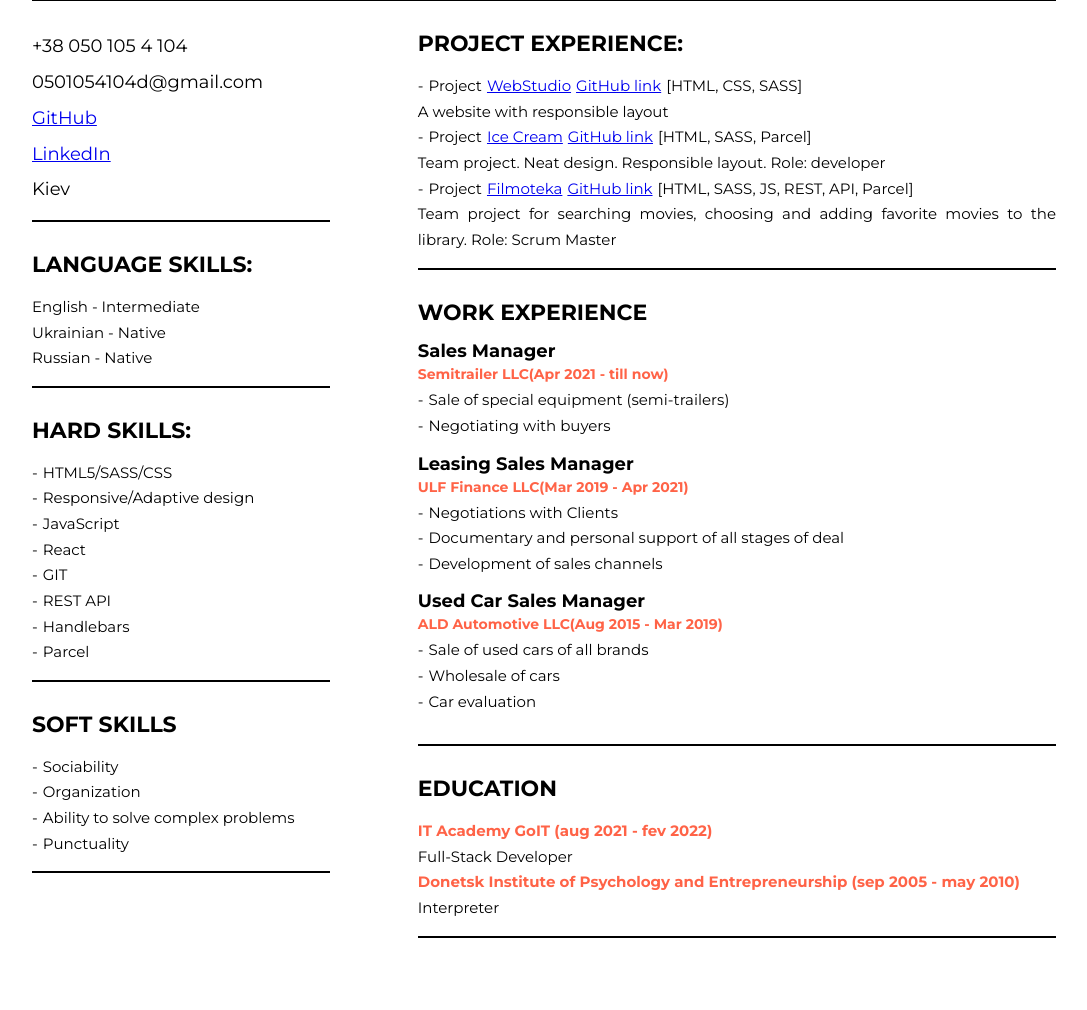
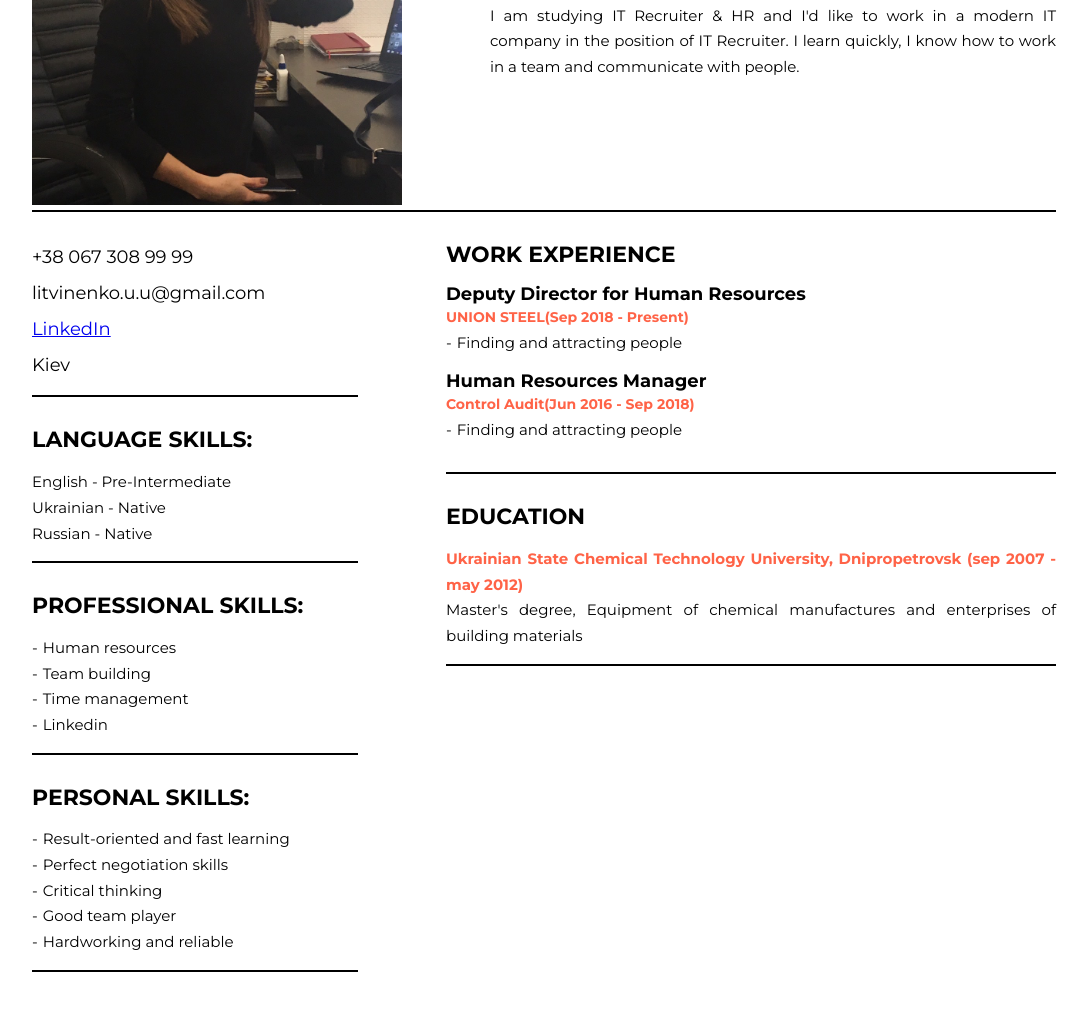
Before and after one commit to DenisFedash/cv-yuliya-fedash, a plain HTML site: page index.html in a window 1280 px wide. Shown: the part 326-1336 px from the top of the page, without its empty margins (96-1183 px from the left). Drawn offline with Linux system fonts and the light colour scheme.

Commit message:
add info to cv

```diff
--- a/index.html
+++ b/index.html
@@ -15,16 +15,15 @@
 <body>
     <header class="container-header ">
         <div class="image-header">
-            <img src="./image/avatar.jpg" alt="Avatar">
+            <img src="./image/ava.jpg" alt="Avatar">
         </div>
         <div class="header">
-            <h1 class="header-title">Denis Fedash</h1>
-            <p class="header-text">Front-End Developer</p>
+            <h1 class="header-title">Yuliya Fedash</h1>
+            <p class="header-text">IT Recruiter</p>
             <h2 class="main_title prof-title">Professional Goals</h2>
             <p class="main_text">
-                I am interested in a position Front-End Developer with a stable company with interest projects
-                where I will have room for growth and an opportunity for advancement.
-                I would like use my professional skills and abilities and build a good career in IT.
+                I am studying IT Recruiter & HR and I'd like to work in a modern IT company in the position of IT Recruiter.
+                I learn quickly, I know how to work in a team and communicate with people.
             </p>
         </div>
     </header>
@@ -32,14 +31,10 @@
         <div class="container-main_first">
             <div class="mini-container">
                 <ul class="contact-list list">
-                    <li class="contact-list_item list">+38 050 105 4 104</li>
-                    <li class="contact-list_item list">0501054104d@gmail.com</li>
+                    <li class="contact-list_item list">+38 067 308 99 99</li>
+                    <li class="contact-list_item list">litvinenko.u.u@gmail.com</li>
                     <li class="contact-list_item list">
-                        <a href="https://github.com/DenisFedash">
-                            GitHub</a>
-                    </li>
-                    <li class="contact-list_item list">
-                        <a href="https://www.linkedin.com/in/denis-fedash-96290917b">
+                        <a href="https://www.linkedin.com/in/julia-litvinenko-22b958139/">
                             LinkedIn</a>
                     </li>
                     <li class="contact-list_item list">Kiev</li>
@@ -49,116 +44,58 @@
 
                 <h2 class="main_title">Language skills:</h2>
                 <ul class="main_text list">
-                    <li class="main_tex-item list">English - Intermediate</li>
+                    <li class="main_tex-item list">English - Pre-Intermediate</li>
                     <li class="main_tex-item list">Ukrainian - Native</li>
                     <li class="main_tex-item list">Russian - Native</li>
                 </ul>
             </div>
             <div class="mini-container">
-                <h2 class="main_title">Hard Skills:</h2>
+                <h2 class="main_title">Professional Skills:</h2>
                 <ul class="main_text list">
-                    <li class="main_text-item list soft">HTML5/SASS/CSS</li>
-                    <li class="main_text-item list soft">Responsive/Adaptive design</li>
-                    <li class="main_text-item list soft">JavaScript</li>
-                    <li class="main_text-item list soft">React</li>
-                    <li class="main_text-item list soft">GIT</li>
-                    <li class="main_text-item list soft">REST API</li>
-                    <li class="main_text-item list soft">Handlebars</li>
-                    <li class="main_text-item list soft">Parcel</li>
+                    <li class="main_text-item list soft">Human resources</li>
+                    <li class="main_text-item list soft">Team building</li>
+                    <li class="main_text-item list soft">Time management</li>
+                    <li class="main_text-item list soft">Linkedin</li>
                 </ul>
             </div>
             <div class="mini-container">
-                <h2 class="main_title">Soft Skills</h2>
+                <h2 class="main_title">Personal skills:</h2>
                 <ul class="main_text list">
-                    <li class="main_tex-item list soft">Sociability</li>
-                    <li class="main_tex-item list soft">Organization</li>
-                    <li class="main_tex-item list soft">Ability to solve complex problems</li>
-                    <li class="main_tex-item list soft">Punctuality</li>
+                    <li class="main_tex-item list soft">Result-oriented and fast learning</li>
+                    <li class="main_tex-item list soft">Perfect negotiation skills</li>
+                    <li class="main_tex-item list soft">Critical thinking</li>
+                    <li class="main_tex-item list soft">Good team player</li>
+                    <li class="main_tex-item list soft">Hardworking and reliable</li>
                 </ul>
             </div>
         </div>
         <div class="container-main_second">
             <div class="mini-container">
-                <h2 class="main_title">Project experience:</h2>
-                <ul class="main_text list">
-                    <li class="main_tex-item list">
-                        <div class="name-project soft">
-                            <span class="project">Project</span>
-                            <a class="project-link"
-                                href="https://denisfedash.github.io/goit-markup-hw-08/">WebStudio</a>
-                            <a class="project-link" href="https://github.com/DenisFedash/goit-markup-hw-08">GitHub
-                                link</a>
-                            <p>[HTML, CSS, SASS]</p>
-                        </div>
-                        <p>A website with responsible layout</p>
-                    </li>
-                    <li class="main_tex-item list">
-                        <div class="name-project soft">
-                            <span class="project">Project</span>
-                            <a class="project-link" href="https://vitaliy-1111.github.io/team-project-icecream/">Ice
-                                Cream</a>
-                            <a class="project-link" href="https://github.com/DenisFedash/team-project-icecream">GitHub
-                                link</a>
-                            <p>[HTML, SASS, Parcel]</p>
-                        </div>
-                        <p>Team project. Neat design. Responsible layout. Role: developer</p>
-                    </li>
-                    <li class="main_tex-item list">
-                        <div class="name-project soft">
-                            <span class="project">Project</span>
-                            <a class="project-link"
-                                href="https://vitaliy-1111.github.io/team-project-filmoteka/">Filmoteka</a>
-                            <a class="project-link" href="https://github.com/DenisFedash/team-project-filmoteka">GitHub
-                                link</a>
-                            <p>[HTML, SASS, JS, REST, API, Parcel]</p>
-                        </div>
-                        <p>Team project for searching movies, choosing and adding favorite movies to the library. Role:
-                            Scrum Master</p>
-                    </li>
-                </ul>
-            </div>
-            <div class="mini-container">
                 <h2 class="main_title">Work Experience</h2>
                 <div class="work-container">
-                    <h3 class="workt-title">Sales Manager</h3>
-                    <p class="work-text">Semitrailer LLC(Apr 2021 - till now)</p>
+                    <h3 class="workt-title">Deputy Director for Human Resources</h3>
+                    <p class="work-text">UNION STEEL(Sep 2018 - Present)</p>
                     <ul class="main_text list">
-                        <li class="main_text-item list soft">Sale of special equipment (semi-trailers)</li>
-                        <li class="main_text-item list soft">Negotiating with buyers</li>
+                        <li class="main_text-item list soft">Finding and attracting people</li>
                     </ul>
                 </div>
                 <div class="work-container">
-                    <h3 class="workt-title">Leasing Sales Manager</h3>
-                    <p class="work-text">ULF Finance LLC(Mar 2019 - Apr 2021)</p>
+                    <h3 class="workt-title">Human Resources Manager</h3>
+                    <p class="work-text">Control Audit(Jun 2016 - Sep 2018)</p>
                     <ul class="main_text list">
-                        <li class="main_text-item list soft">Negotiations with Clients</li>
-                        <li class="main_text-item list soft">Documentary and personal support of all stages of deal</li>
-                        <li class="main_text-item list soft">Development of sales channels</li>
-                    </ul>
-                </div>
-                <div class="work-container">
-                    <h3 class="workt-title">Used Car Sales Manager</h3>
-                    <p class="work-text">ALD Automotive LLC(Aug 2015 - Mar 2019)</p>
-                    <ul class="main_text list">
-                        <li class="main_text-item list soft">Sale of used cars of all brands</li>
-                        <li class="main_text-item list soft">Wholesale of cars</li>
-                        <li class="main_text-item list soft">Car evaluation</li>
+                        <li class="main_text-item list soft">Finding and attracting people</li>
                     </ul>
                 </div>
             </div>
             <div class="mini-container">
                 <h2 class="main_title">Education</h2>
                 <ul class="main_text list">
-                    <li class="main_text-item list education">IT Academy GoIT (aug 2021 - fev 2022)
-                        <p class="text-education">Full-Stack Developer</p>
-                    </li>
-                    <li class="main_text-item list education">Donetsk Institute of Psychology and Entrepreneurship (sep
-                        2005 - may 2010)
-                        <p class="text-education">Interpreter</p>
+                    <li class="main_text-item list education">Ukrainian State Chemical Technology University, Dnipropetrovsk (sep
+                        2007 - may 2012)
+                        <p class="text-education">Master's degree, Equipment of chemical manufactures and enterprises of building materials</p>
                     </li>
                 </ul>
             </div>
-
         </div>
     </section>
 </body>
```
Also changed, not shown: .prettierrc.json (added), image/ava.jpg (added).
